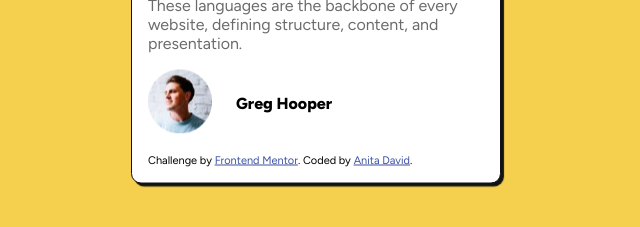
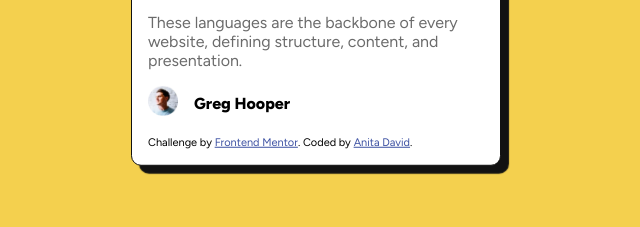
Before and after one commit to anita-david/Blog-Preview-Card, a plain HTML site: page index.html in a window 1280 px wide. Shown: the part 495-722 px from the top of the page, without its empty margins (324-964 px from the left). Drawn offline with Linux system fonts and the light colour scheme.

Commit message:
edited profile image

```diff
--- a/index.css
+++ b/index.css
@@ -25,7 +25,7 @@ body{
 	border-radius: 10px;
 	border: 1px solid var(--primary-text-color);
 	padding: 1rem;
-	box-shadow: 3px 3px 1px var(--primary-text-color);
+	box-shadow: 8px 8px 1px var(--primary-text-color);
 	display: flex;
 	flex-direction:column ;
 	align-items: flex-start;
@@ -34,6 +34,10 @@ body{
 
 img{
 	border-radius: 10px;
+}
+
+.profile-image img{
+	width: 30px;
 }
 
 .learning{
@@ -58,7 +62,7 @@ img{
 .profile-container{
 	display: flex;
 	margin: 1rem 0;
-	gap: 1.5rem;
+	gap: 1rem;
 	align-items: center;
 }
 
```
